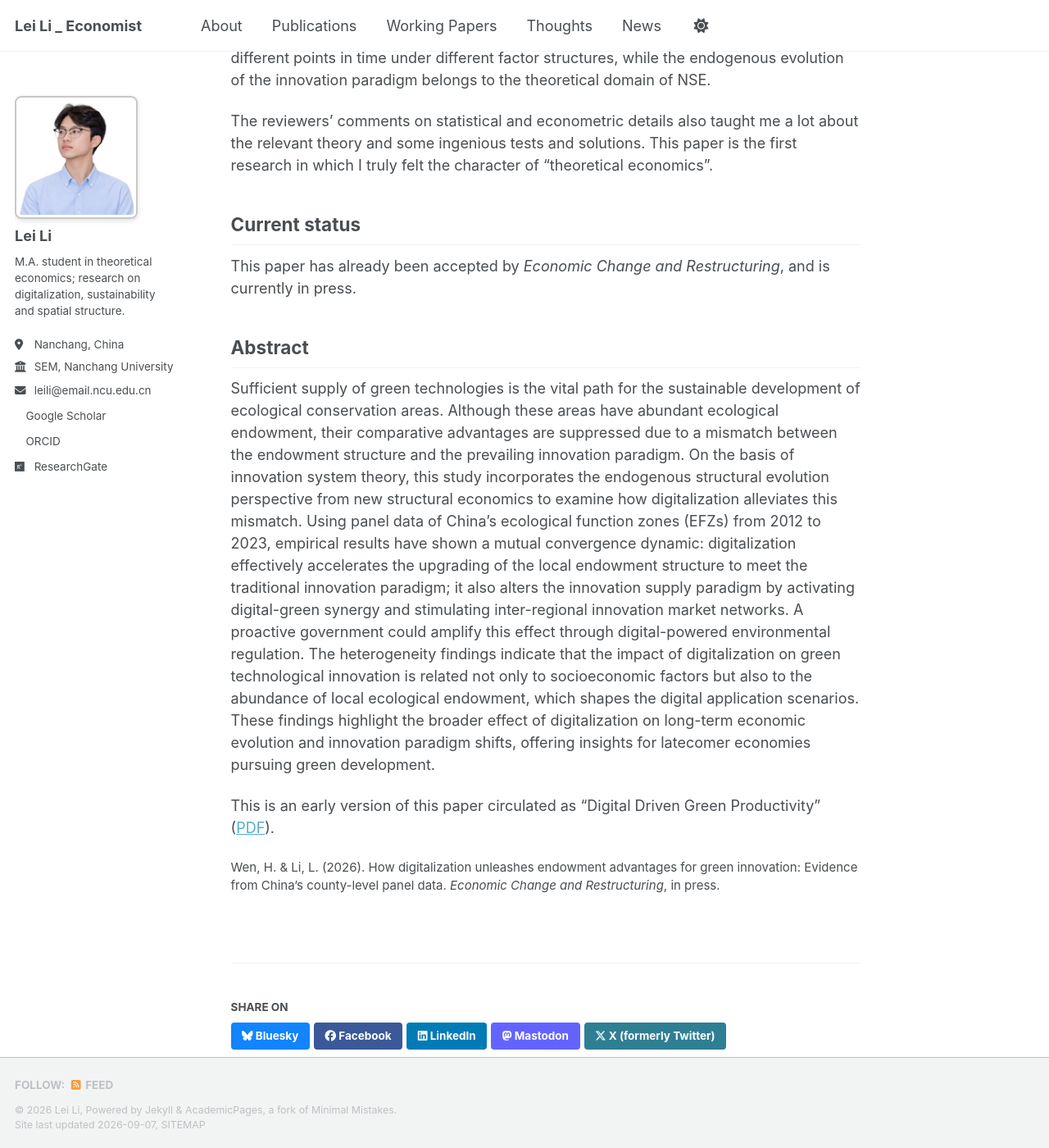
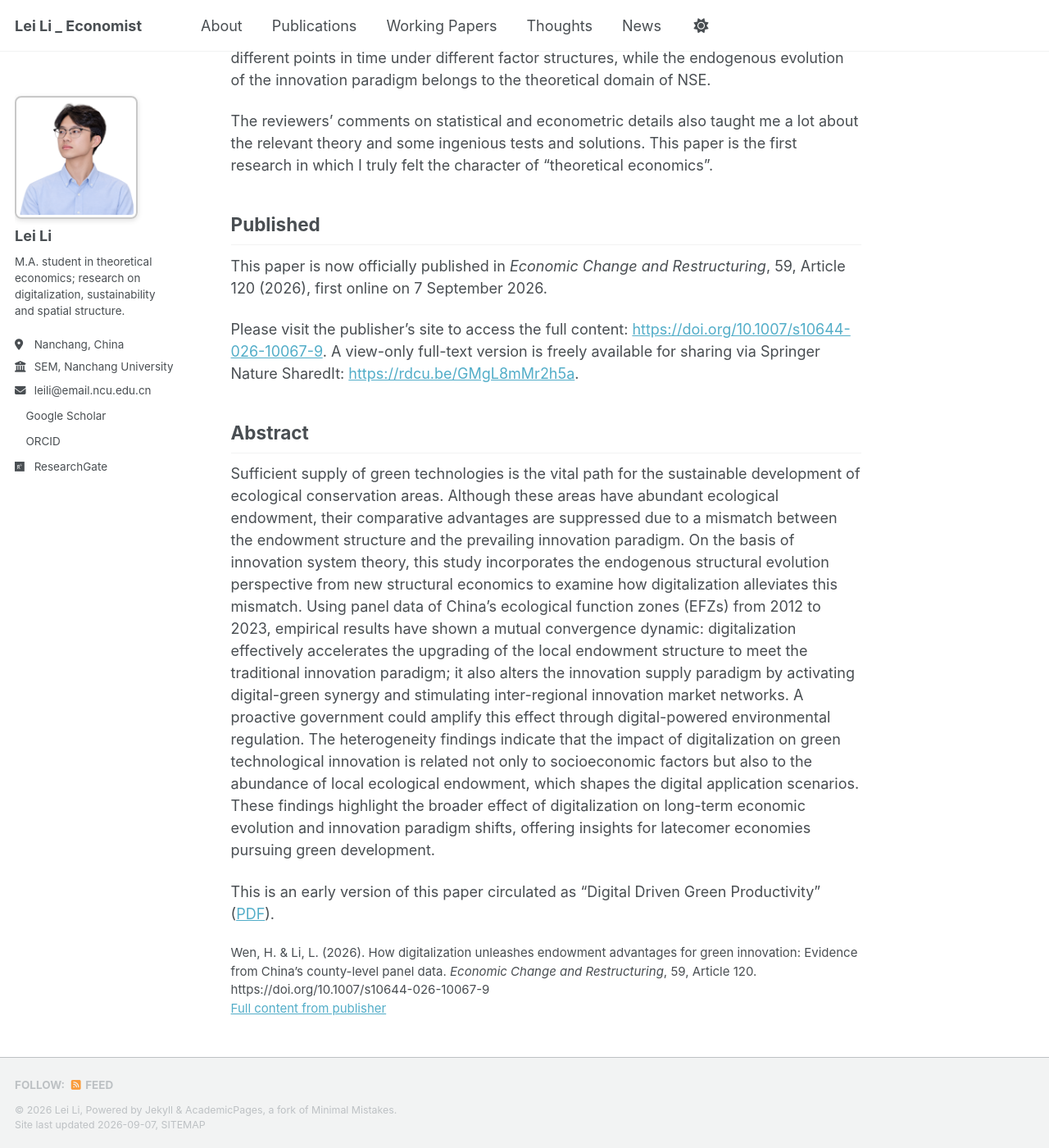
Before and after one commit to LeiLi-Econ/LeiLi-Econ.github.io, a Jekyll site: the page built from _publications/2026-digitalization-green-innovation.md, in a window 1280 px wide and 1400 px high, scrolled down 800 px. Shown: the whole window at 82% size. Built offline with Jekyll 4.4.1, drawn with Linux system fonts in a browser that asks for light colours; a style sheet for code colours, icons or effects is not loaded; some of the changed text lies outside the part shown.

Commit message:
Publish digitalization & green innovation paper in Economic Change and Restructuring (59, Article 120); move to Journal Articles

```diff
--- a/_publications/2026-digitalization-green-innovation.md
+++ b/_publications/2026-digitalization-green-innovation.md
@@ -1,12 +1,13 @@
 ---
 title: "How Digitalization Unleashes Endowment Advantages for Green Innovation: Evidence from China's county-level panel data"
 collection: publications
-category: workingpapers
+category: manuscripts
 permalink: /publication/2026-digitalization-green-innovation
-excerpt: 'Integrating New Structural Economics and Innovation System Theory to analyse the green endowment suppression in ecological functional areas, a two-way convergence on the innovation supply paradigm is the key. In press, Economic Change and Restructuring.'
-date: 2026-01-15
-venue: 'Economic Change and Restructuring (in press)'
-citation: 'Wen, H. & Li, L. (2026). How digitalization unleashes endowment advantages for green innovation: Evidence from China’s county-level panel data. <i>Economic Change and Restructuring</i>, in press.'
+excerpt: 'Integrating New Structural Economics and Innovation System Theory to analyse the green endowment suppression in ecological functional areas, a two-way convergence on the innovation supply paradigm is the key.'
+date: 2026-09-07
+venue: 'Economic Change and Restructuring'
+paperurl: 'https://doi.org/10.1007/s10644-026-10067-9'
+citation: 'Wen, H. & Li, L. (2026). How digitalization unleashes endowment advantages for green innovation: Evidence from China’s county-level panel data. <i>Economic Change and Restructuring</i>, 59, Article 120. https://doi.org/10.1007/s10644-026-10067-9'
 ---
 
 ## Motivation
@@ -16,8 +17,10 @@ Because the comparison and dynamic evolution of factor structures are involved,
 
 The reviewers' comments on statistical and econometric details also taught me a lot about the relevant theory and some ingenious tests and solutions. This paper is the first research in which I truly felt the character of "theoretical economics".
 
-## Current status
-This paper has already been accepted by *Economic Change and Restructuring*, and is currently in press.
+## Published
+This paper is now officially published in *Economic Change and Restructuring*, 59, Article 120 (2026), first online on 7 September 2026.
+
+Please visit the publisher's site to access the full content: [https://doi.org/10.1007/s10644-026-10067-9](https://doi.org/10.1007/s10644-026-10067-9). A view-only full-text version is freely available for sharing via Springer Nature SharedIt: [https://rdcu.be/GMgL8mMr2h5a](https://rdcu.be/GMgL8mMr2h5a).
 
 ## Abstract
 Sufficient supply of green technologies is the vital path for the sustainable development of ecological conservation areas. Although these areas have abundant ecological endowment, their comparative advantages are suppressed due to a mismatch between the endowment structure and the prevailing innovation paradigm. On the basis of innovation system theory, this study incorporates the endogenous structural evolution perspective from new structural economics to examine how digitalization alleviates this mismatch. Using panel data of China’s ecological function zones (EFZs) from 2012 to 2023, empirical results have shown a mutual convergence dynamic: digitalization effectively accelerates the upgrading of the local endowment structure to meet the traditional innovation paradigm; it also alters the innovation supply paradigm by activating digital-green synergy and stimulating inter-regional innovation market networks. A proactive government could amplify this effect through digital-powered environmental regulation. The heterogeneity findings indicate that the impact of digitalization on green technological innovation is related not only to socioeconomic factors but also to the abundance of local ecological endowment, which shapes the digital application scenarios. These findings highlight the broader effect of digitalization on long-term economic evolution and innovation paradigm shifts, offering insights for latecomer economies pursuing green development.
```
